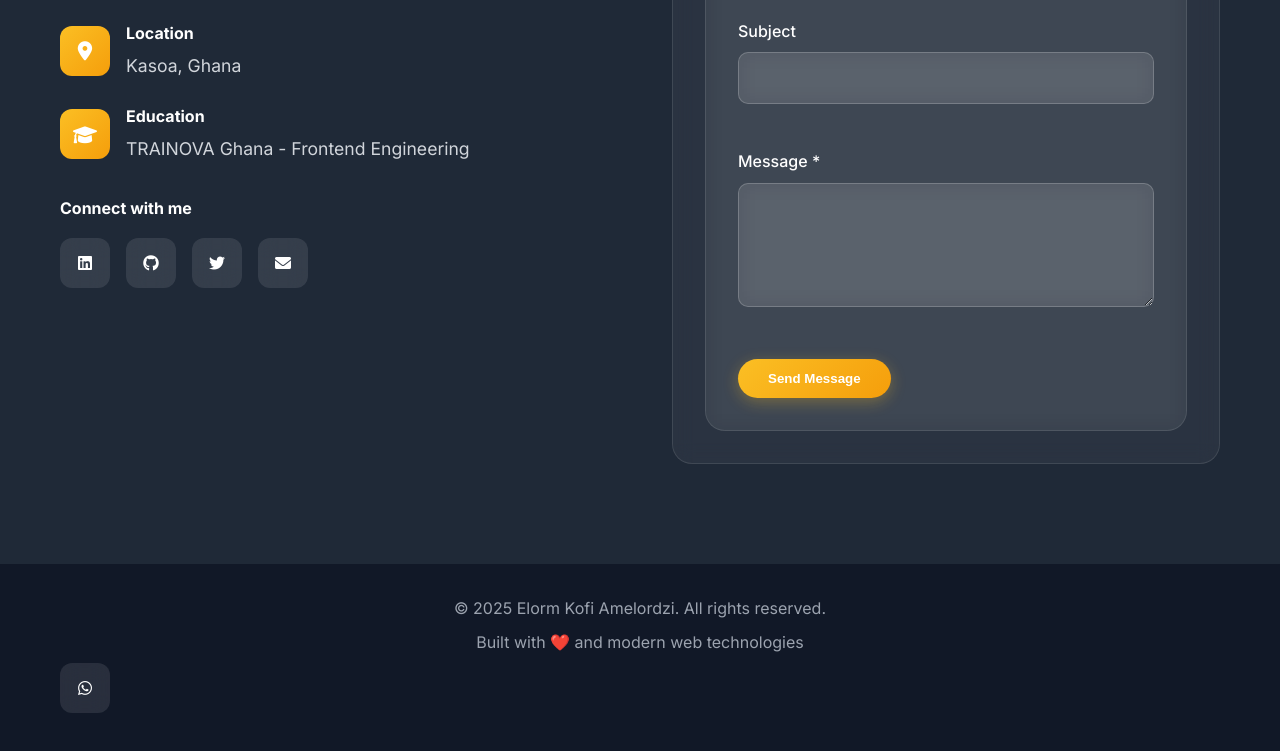
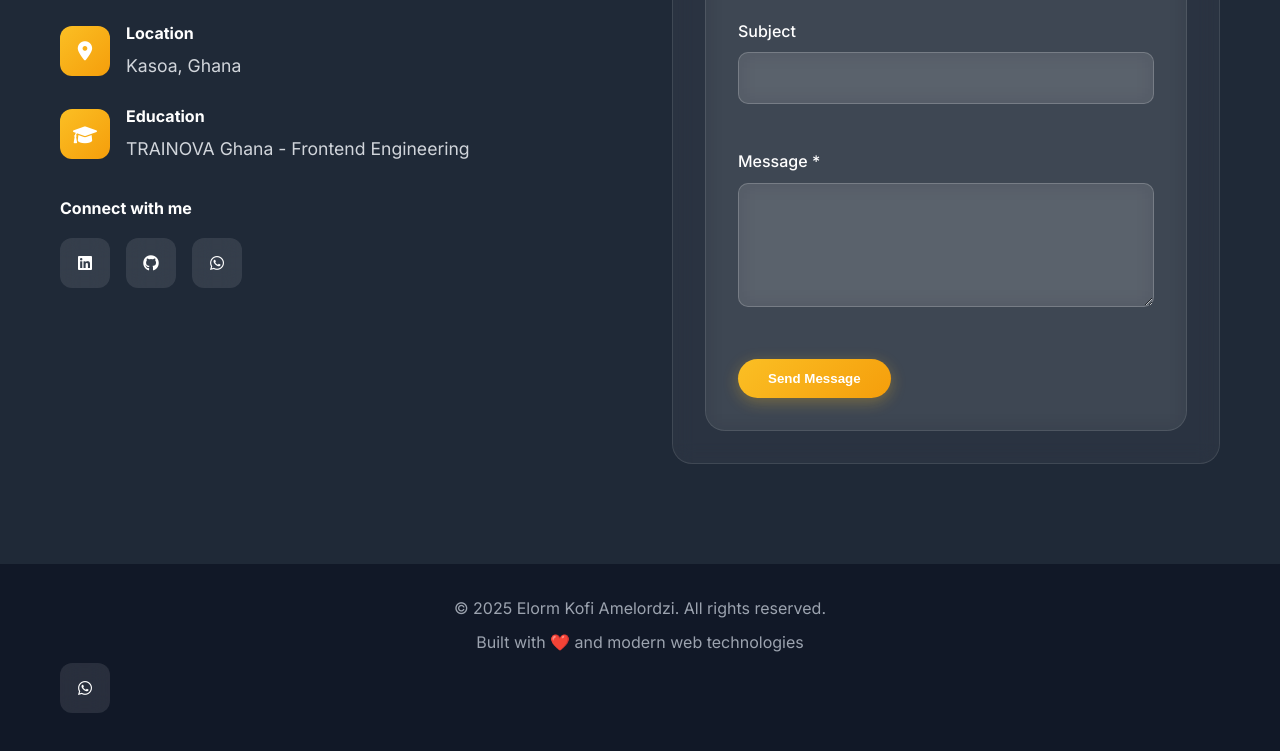
Before and after one commit to humptydumpty-git/ElormAmelordzi, a website: page contact.html in a window 1280 px wide. Shown: the part 680-1431 px from the top of the page. Drawn offline with Linux system fonts and the light colour scheme.

Commit message:
Update contact.html

```diff
--- a/contact.html
+++ b/contact.html
@@ -97,11 +97,8 @@
                             <a href="https://github.com/ElormAmelordzi" target="_blank" rel="noopener" class="social-link">
                                 <i class="fab fa-github"></i>
                             </a>
-                            <a href="https://twitter.com/ElormAmelordzi" target="_blank" rel="noopener" class="social-link">
-                                <i class="fab fa-twitter"></i>
-                            </a>
-                            <a href="mailto:humptyisme@gmail.com" class="social-link">
-                                <i class="fas fa-envelope"></i>
+                            <a href="https://wa.me/233240299683" target="_blank" rel="noopener" class="social-link">
+                                <i class="fab fa-whatsapp"></i>
                             </a>
                         </div>
                     </div>
```
